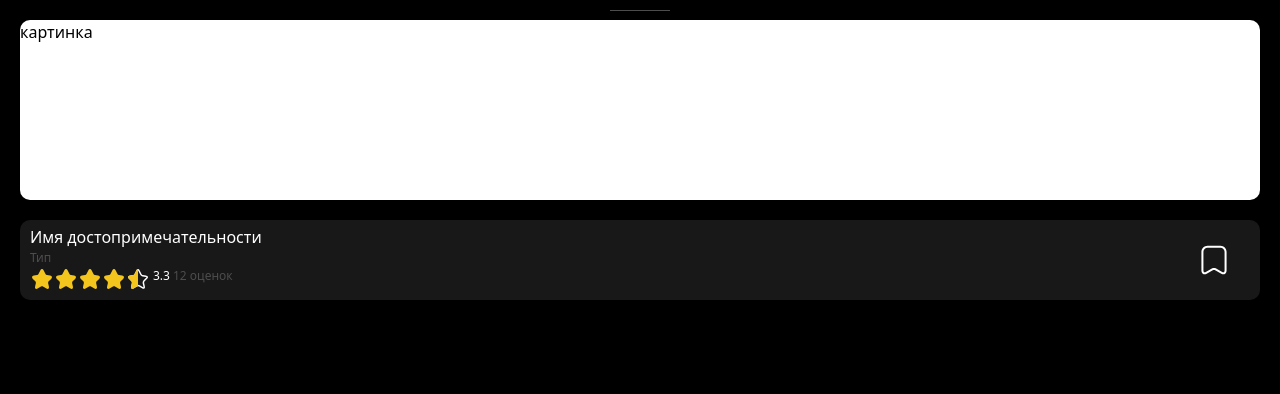
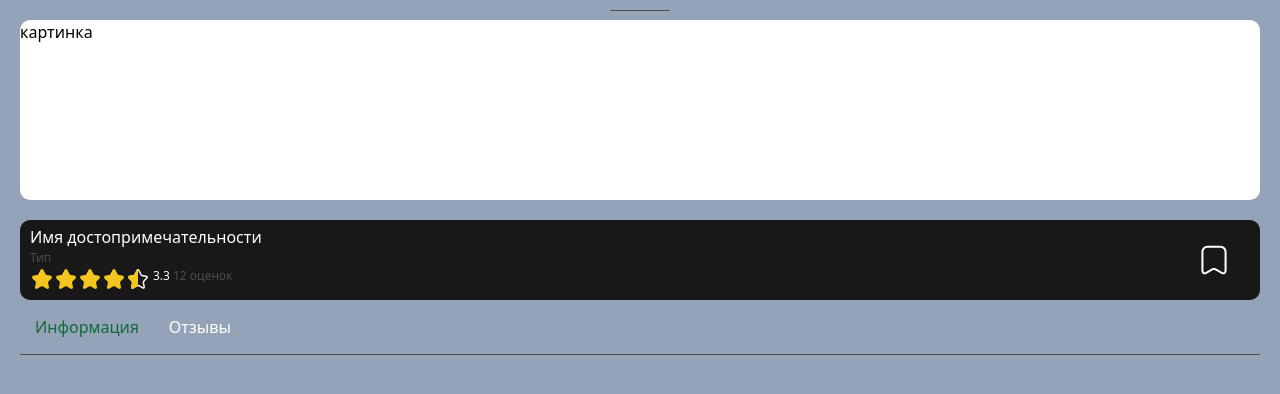
Before and after one commit to TheAndrey777/cybergarden17, a React (Vite) app in the folder client/: page / in a window 1280 px wide. Shown: the top 394 px of the page. Built offline with nearby package versions, Linux system fonts and the light colour scheme.

Commit message:
не спать!!!!

```diff
--- a/client/src/App.jsx
+++ b/client/src/App.jsx
@@ -2,9 +2,9 @@ import SightBar from './components/SightBar.jsx';
 
 function App() {
   return (
-    <>
+    <div className='w-100% min-h-screen'>
       <SightBar />
-    </>
+    </div>
   );
 }
 
--- a/client/src/components/SightBar.jsx
+++ b/client/src/components/SightBar.jsx
@@ -7,7 +7,8 @@ export default function SightBar() {
   const [open, setOpen] = React.useState(0);
 
   return (
-    <div className='w-[100%] px-[20px]'>
+    <div className='relative w-[100%] min-h-screen px-[20px] pb-[100px] bg-slate-400'>
+      <div className='h-[100%] '>
         <div className='w-[100%] h-[20px] flex justify-center items-center'>
           <div className='w-[60px] h-[1px] bg-[#4D4D4D]'></div>
         </div>
@@ -31,5 +32,38 @@ export default function SightBar() {
           </div>
         </div>
       </div>
+      <div className='border-b-[1px] w-[100%] border-b-[#4D4D4D] inline-flex '>
+        <div
+          onClick={() => {
+            setOpen(0);
+          }}
+          className={`${open === 0 ? 'text-[#126A3A]' : 'text-white'} p-[15px]`}
+        >
+          Информация
+        </div>
+        <div
+          onClick={() => {
+            setOpen(1);
+          }}
+          className={`${open === 1 ? 'text-[#126A3A]' : 'text-white'} p-[15px]`}
+        >
+          Отзывы
+        </div>
+      </div>
+      <div className='relative w-[100%] h-[100%] pt-[20px]'>
+        {open === 0 ? (
+          <>
+            <div className='text-white '></div>
+          </>
+        ) : (
+          <div className='text-white'>
+            <div className='w-[100%] h-20 bg-[#181818] rounded-[10px]'>
+              <div className='p-[10px]'>Оцените место</div>
+              <StarRating value={4.9} size={30} />
+            </div>
+          </div>
+        )}
+      </div>
+    </div>
   );
 }
```
Lines whose indentation alone changed are shown as unchanged.
